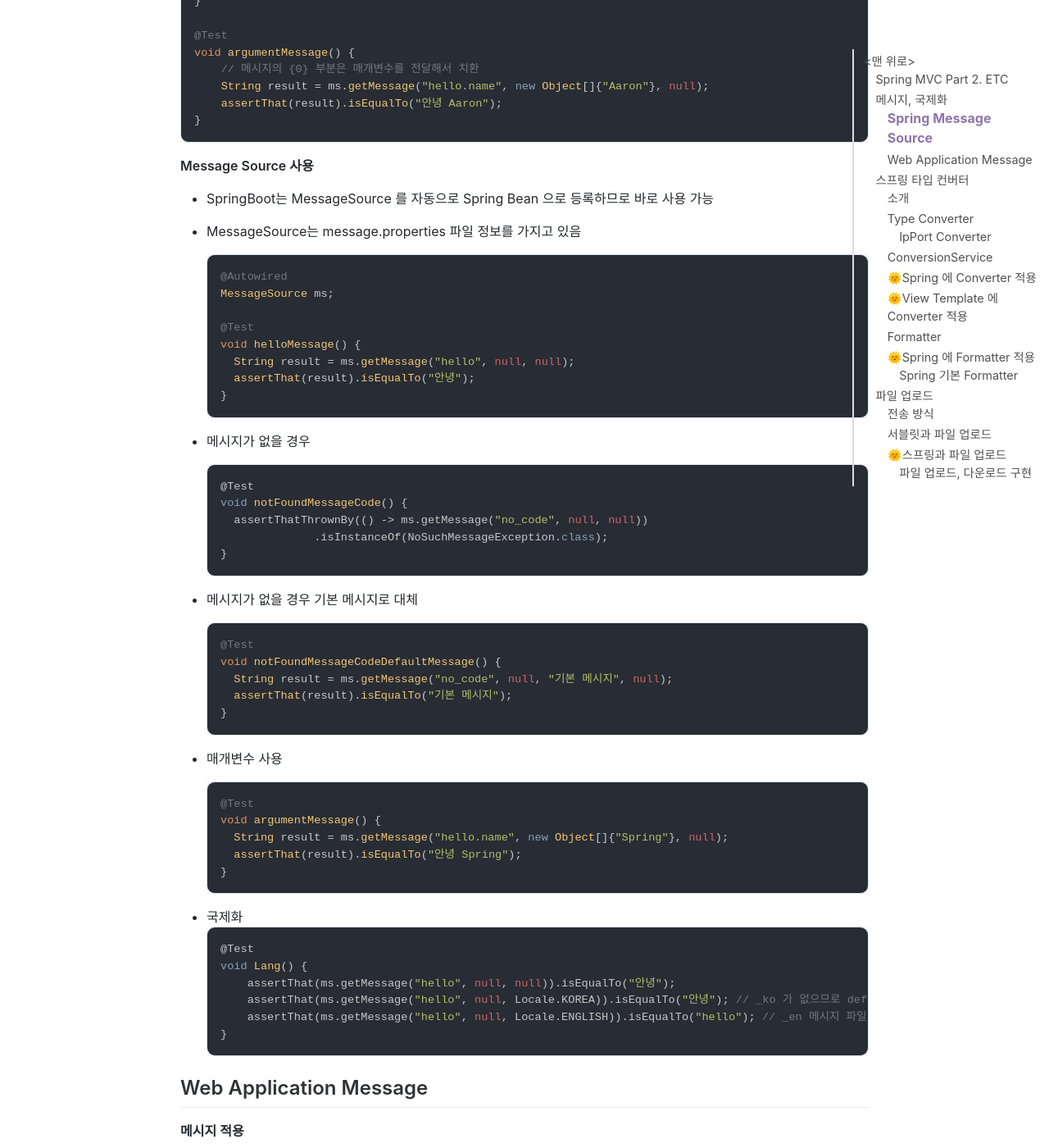
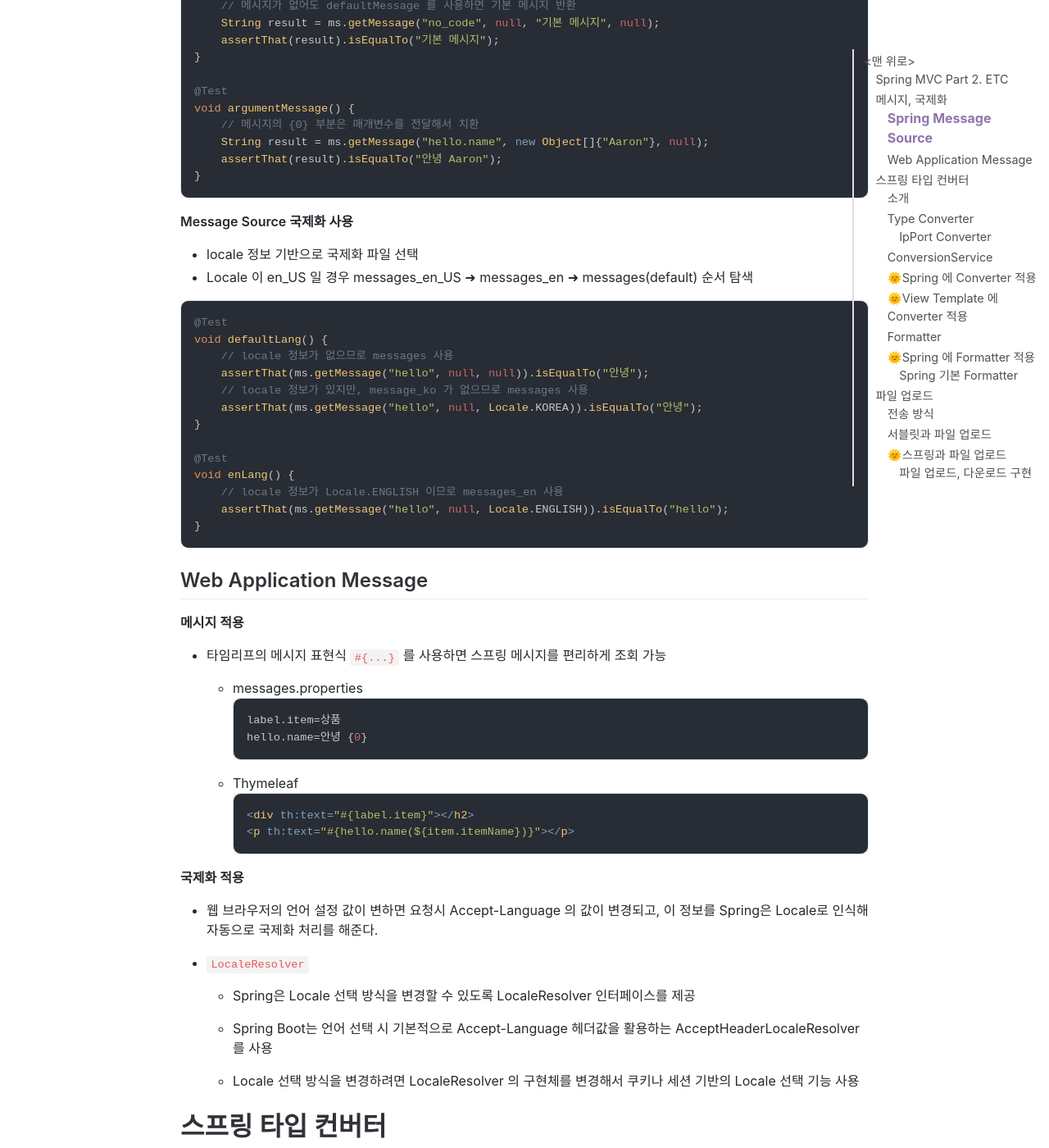
Before and after one commit to jihunparkme/jihunparkme.github.io, a Jekyll site: the page built from _posts/2021-10-12-Spring-MVC-Part2-Etc.md, in a window 1280 px wide and 1400 px high, scrolled down 2890 px. Shown: the whole window at 82% size. Built offline with Jekyll 4.4.1, drawn with Linux system fonts in a browser that asks for light colours; nearby versions of some CDN libraries; comment, search, counter and statistics services are not loaded; some of the changed text lies outside the part shown.

Commit message:
[Conquest of Spring] 메시지 파일 선택 - 국제화

````diff
--- a/_posts/2021-10-12-Spring-MVC-Part2-Etc.md
+++ b/_posts/2021-10-12-Spring-MVC-Part2-Etc.md
@@ -85,7 +85,10 @@ spring.messages.basename=messages,config.i18n.messages
   hello.name=안녕 {0}
   ```
 
-메시지 파일 선택
+**Message Source 사용**
+
+- SpringBoot 는 MessageSource 를 자동으로 Spring Bean 으로 등록하므로 바로 사용 가능
+- MessageSource 는 message.properties 파일 정보를 가지고 있음
 
 ```java
 @Autowired
@@ -119,67 +122,26 @@ void argumentMessage() {
 }
 ```
 
+**Message Source 국제화 사용**
 
+- locale 정보 기반으로 국제화 파일 선택
+- Locale 이 en_US 일 경우 messages_en_US ➜ messages_en ➜ messages(default) 순서 탐색
 
+```java
+@Test
+void defaultLang() {
+    // locale 정보가 없으므로 messages 사용
+    assertThat(ms.getMessage("hello", null, null)).isEqualTo("안녕");
+    // locale 정보가 있지만, message_ko 가 없으므로 messages 사용
+    assertThat(ms.getMessage("hello", null, Locale.KOREA)).isEqualTo("안녕");
+}
 
-
-
-
-**Message Source 사용**
-
-- SpringBoot는 MessageSource 를 자동으로 Spring Bean 으로 등록하므로 바로 사용 가능
-- MessageSource는 message.properties 파일 정보를 가지고 있음
-
-  ```java
-  @Autowired
-  MessageSource ms;
-
-  @Test
-  void helloMessage() {
-    String result = ms.getMessage("hello", null, null);
-    assertThat(result).isEqualTo("안녕");
-  }
-  ```
-
-- 메시지가 없을 경우
-
-  ```java
-  @Test
-  void notFoundMessageCode() {
-    assertThatThrownBy(() -> ms.getMessage("no_code", null, null))
-                .isInstanceOf(NoSuchMessageException.class);
-  }
-  ```
-
-- 메시지가 없을 경우 기본 메시지로 대체
-
-  ```java
-  @Test
-  void notFoundMessageCodeDefaultMessage() {
-    String result = ms.getMessage("no_code", null, "기본 메시지", null);
-    assertThat(result).isEqualTo("기본 메시지");
-  }
-  ```
-
-- 매개변수 사용
-
-  ```java
-  @Test
-  void argumentMessage() {
-    String result = ms.getMessage("hello.name", new Object[]{"Spring"}, null);
-    assertThat(result).isEqualTo("안녕 Spring");
-  }
-  ```
-
-- 국제화
-  ```java
-  @Test
-  void Lang() {
-      assertThat(ms.getMessage("hello", null, null)).isEqualTo("안녕");
-      assertThat(ms.getMessage("hello", null, Locale.KOREA)).isEqualTo("안녕"); // _ko 가 없으므로 default
-      assertThat(ms.getMessage("hello", null, Locale.ENGLISH)).isEqualTo("hello"); // _en 메시지 파일 선
-  }
-  ```
+@Test
+void enLang() {
+    // locale 정보가 Locale.ENGLISH 이므로 messages_en 사용
+    assertThat(ms.getMessage("hello", null, Locale.ENGLISH)).isEqualTo("hello");
+}
+```
 
 ## Web Application Message
 
@@ -470,8 +432,8 @@ public String converterEdit(@ModelAttribute Form form, Model model) {
 
 [Spring Field Formatting](https://docs.spring.io/spring-framework/docs/current/reference/html/core.html#format)
 
-- Converter 는 범용(객체->객체)에 사용
-- Formatter 는 문자(객체->문자, 문자->객체, 현지화)에 특화
+- Converter 는 범용(객체 ➜ 객체)에 사용
+- Formatter 는 문자(객체 ➜ 문자, 문자 ➜ 객체, 현지화)에 특화
 
 **Formatter Interface**
 
````
